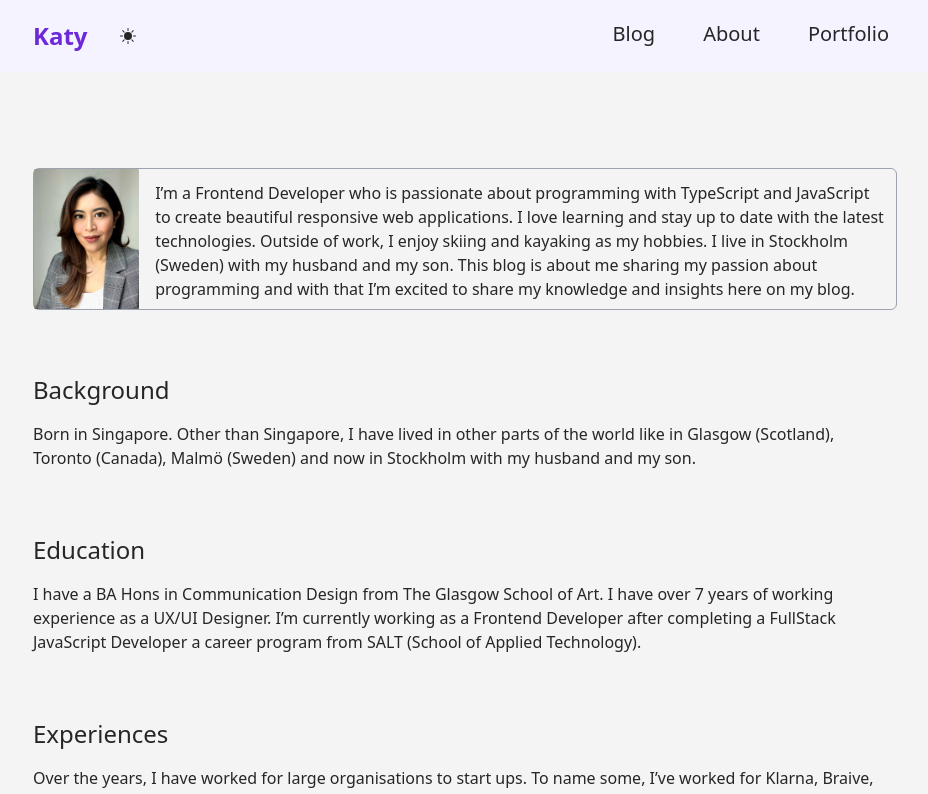
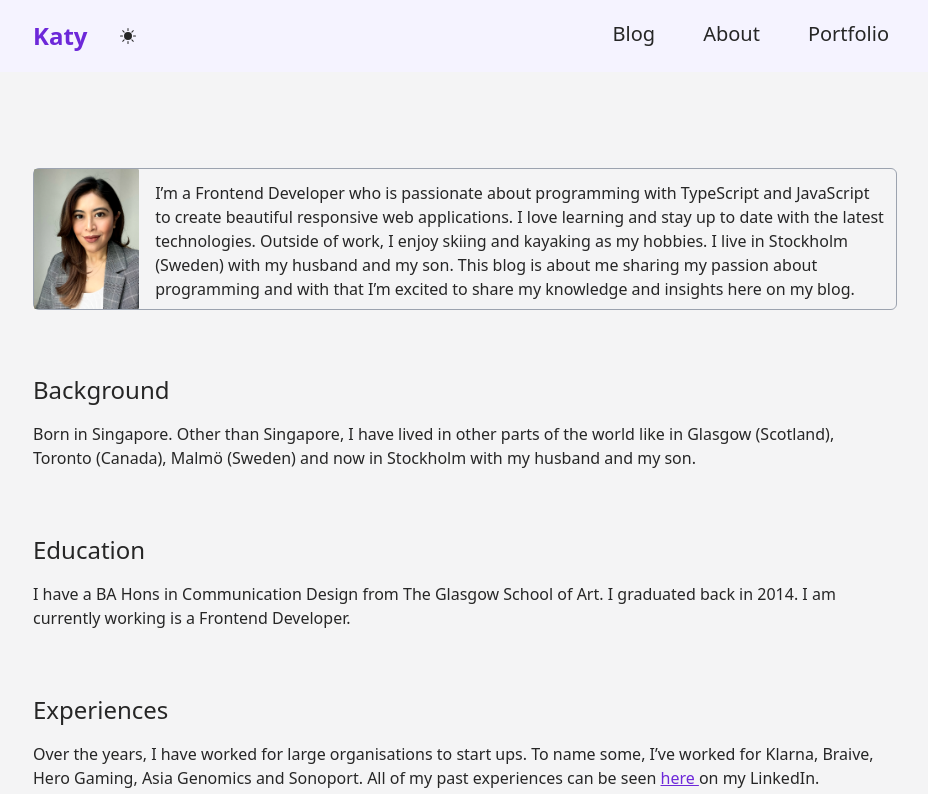
Before and after one commit to KatyRosli/blog, a Next.js app: page /about in a window 1280 px wide. Shown: the top 794 px of the page, without its empty margins (175-1103 px from the left). Built offline with nearby package versions, Linux system fonts and the light colour scheme.

Commit message:
update about me

```diff
--- a/pages/about.tsx
+++ b/pages/about.tsx
@@ -13,10 +13,8 @@ export default function About() {
         like in Glasgow (Scotland), Toronto (Canada), Malmö (Sweden) and now in Stockholm with my
         husband and my son.</p>
         <h3>Education</h3>
-        <p className='text-base mb-16'>I have a BA Hons in Communication Design from The Glasgow School of Art. I have over
-        7 years of working experience as a UX/UI Designer. I’m currently working as a Frontend
-        Developer after completing a FullStack JavaScript Developer a career program from SALT
-        (School of Applied Technology).</p>
+        <p className='text-base mb-16'>I have a BA Hons in Communication Design from The Glasgow School of Art. I graduated back in 2014.
+        I am currently working is a Frontend Developer.</p>
         <h3>Experiences</h3>
         <p className='text-base mb-16'>Over the years, I have worked for large organisations to start ups.
         To name some, I’ve worked for Klarna, Braive, Hero Gaming, Asia Genomics and Sonoport.
```
